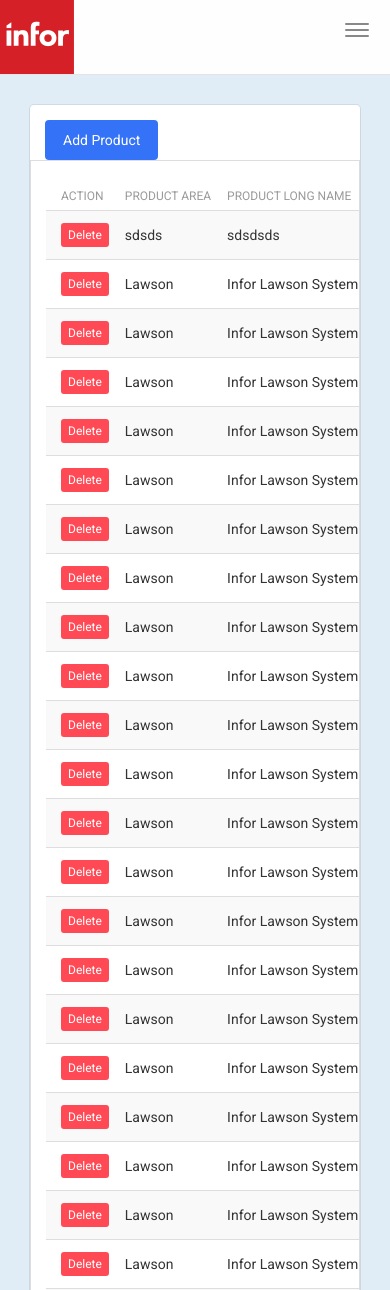
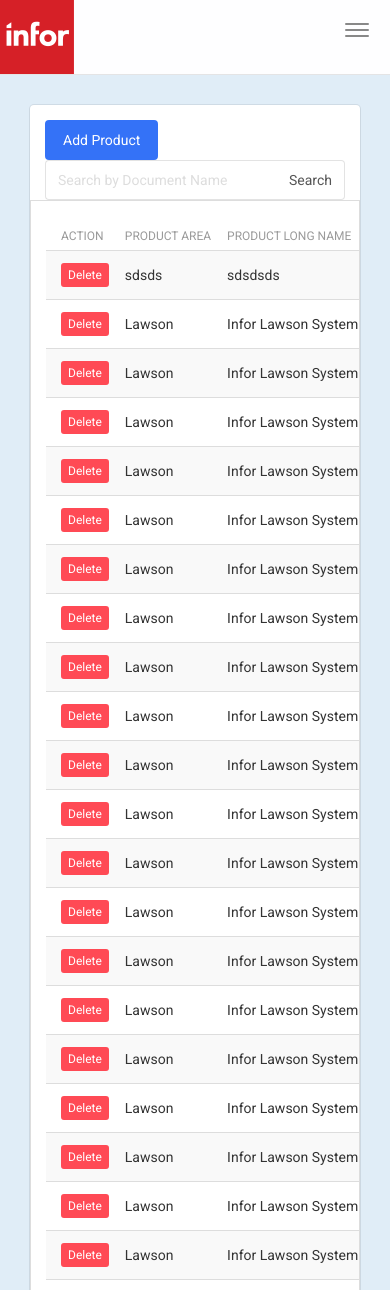
Before and after one commit to malixi/InfoDev, a PHP site: page /home.php in a window 390 px wide. Shown: the top 1290 px of the page. Run offline with PHP 8.4, Linux system fonts and the light colour scheme; a user stored in the database is signed in; data comes from the database, SQL or seed files in the repository; some libraries are stand-ins or nearby versions.

Commit message:
Updated the delete function
*Added an animation when the user deleted a file
*Fixed the delete function
*Edited the fetch.php when the result is not found

```diff
--- a/fetch.php
+++ b/fetch.php
@@ -2,6 +2,7 @@
 //fetch.php
 $connect = mysqli_connect("localhost", "root", "", "infodev");
 $output = '';
+$nodata = 'No data found';
 if(isset($_POST["query"]))
 {
  $search = mysqli_real_escape_string($connect, $_POST["query"]);
@@ -64,7 +65,7 @@
 }
 else
 {
- echo 'No data found';
+ echo  "<center>" .$nodata. "</center>";
 }
 
 ?>
--- a/home.php
+++ b/home.php
@@ -36,7 +36,7 @@
 
 
     <!--     Fonts and icons     -->
-    <link href="http://maxcdn.bootstrapcdn.com/font-awesome/4.2.0/css/font-awesome.min.css" rel="stylesheet">
+    <script defer src="https://use.fontawesome.com/releases/v5.0.6/js/all.js"></script>
     <link href='http://fonts.googleapis.com/css?family=Roboto:400,700,300' rel='stylesheet' type='text/css'>
 
 </head>
@@ -169,13 +169,19 @@
                     <div class="col-md-12">
              <div class="card">
                             <div class="header">
+                                   <div class="row">
+                                    <div class="col-md-9">
                                 <a class="btn btn-primary btn-fill" id="addproduct" role="button">Add Product</a>
+                            </div>
+                                <div class="col-md-3">
+                                 <div class="input-group">
 
-                                <!--  <div class="input-group">
+                                 <input type="text" name="search_text" id="search_text" placeholder="Search by Document Name" class="form-control" />
                                  <span class="input-group-addon">Search</span>
-                                 <input type="text" name="search_text" id="search_text" placeholder="Search by Customer Details" class="form-control" />
-                                </div> -->
+                                </div>
                             </div>
+                        </div>
+                    </div>
                             <div id="result"></div>
                             </table>
 
@@ -361,26 +367,30 @@
 });
 
 
- // $(document).on('click', '.delete', function(){
- //   var id = $(this).attr("id");
- //   if(confirm("Are you sure you want to remove this?"))
- //   {
- //    $.ajax({
- //     url:"delete.php",
- //     method:"POST",
- //     data:{id:id},
- //     success:function(data){
- //      $('#alert_message').html('<div class="alert alert-success">'+data+'</div>');
- //      $('#user_data').DataTable().destroy();
- //      fetch_data();
- //     }
- //    });
- //    setInterval(function(){
- //     $('#alert_message').html('');
- //    }, 5000);
- //   }
- //  });
+ $(document).on('click', '.delete', function(){
+   var id = $(this).attr("id");
+   var tr = $(this).closest('tr');
+   if(confirm("Are you sure you want to remove this?"))
+   {
+    $.ajax({
+     url:"delete.php",
+     method:"POST",
+     cache: false,
+     data:{id:id},
+     success:function(data){
+             tr.fadeOut(1000, function(){
+                        $(this).remove();
+                    });
+
+     }
+    });
+   }
+  });
+
+
+
 
 </script>
+<script src="https://unpkg.com/sweetalert/dist/sweetalert.min.js"></script>
 
 </html>
```
